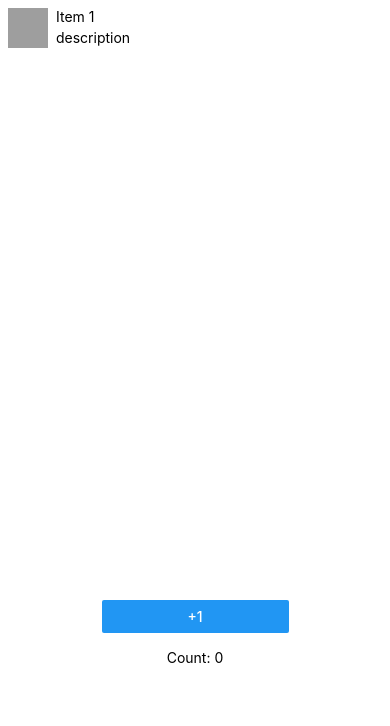
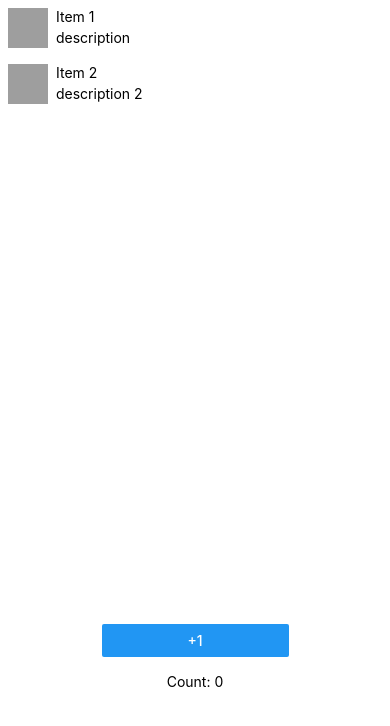
Before and after one commit to Yochyo/RNDemo, a React Native app: screen / in a window 390 px wide. Shown: the top 726 px of the page. Built offline with nearby package versions, Linux system fonts and the light colour scheme; grey boxes are pictures that could not be loaded.

Commit message:
Flatlist

```diff
--- a/App.tsx
+++ b/App.tsx
@@ -1,12 +1,23 @@
-import React from 'react';
+import React, {useState} from 'react';
 import {StyleSheet, View} from 'react-native';
-import {TodoItem} from './src/components/todo-item';
+import {Todo} from './src/components/todo-item';
 import {Counter} from './src/components/counter';
+import {TodoList} from './src/components/todo-list';
 
 const App = () => {
+  let [items, setItems] = useState<Todo[]>([
+    {
+      title: 'Item 1',
+      description: 'description',
+    },
+    {
+      title: 'Item 2',
+      description: 'description 2',
+    },
+  ]);
   return (
     <View style={styles.container}>
-      <TodoItem todoItem={{title: 'Item 1', description: 'description'}} />
+      <TodoList items={items} />
       <Counter />
     </View>
   );
--- /dev/null
+++ b/src/components/todo-list.tsx
@@ -0,0 +1,17 @@
+import React, {PropsWithChildren} from 'react';
+import {FlatList} from 'react-native';
+import {Todo, TodoItem} from './todo-item';
+
+export const TodoList = (
+  props: PropsWithChildren<{
+    items: Todo[];
+  }>,
+) => {
+  return (
+    <FlatList
+      data={props.items}
+      renderItem={it => <TodoItem todoItem={it.item} />}
+      keyExtractor={it => it.title}
+    />
+  );
+};
```
Also changed, not shown: screenshots/Screenshot_1632854856.png (added), 1 other file (tests, documents, lock files or other folders).
